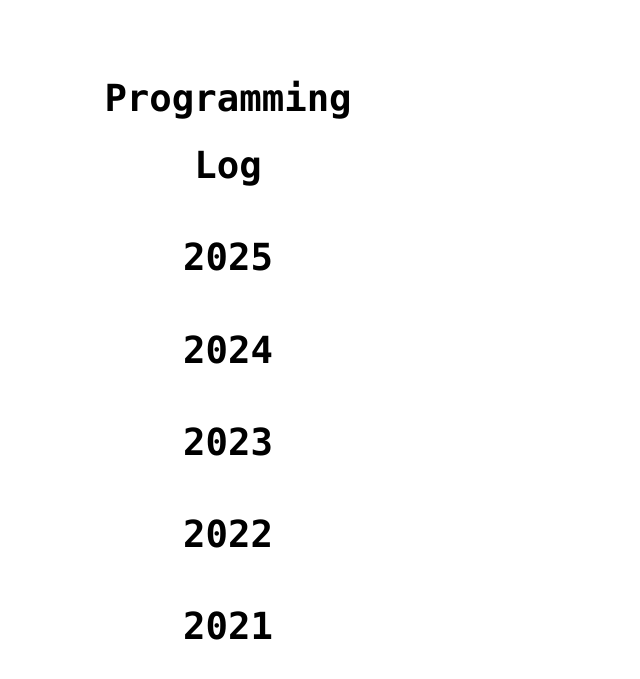
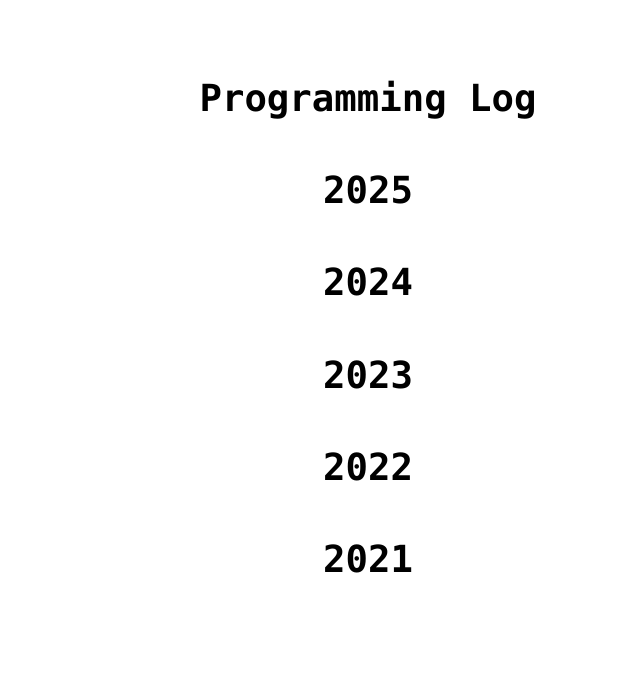
Before and after one commit to seandavidreed/seandavidreed.github.io, a Jekyll site: the page built from index.html, in a window 1280 px wide. Shown: the top 679 px of the page, without its empty margins (272-912 px from the left). Built offline with Jekyll 4.4.1, drawn with Linux system fonts in a browser that asks for light colours.

Commit message:
Reorganize CSS and change logical structure

```diff
--- a/_layouts/default.html
+++ b/_layouts/default.html
@@ -17,7 +17,7 @@
 		</script>
 	</head>
 	<body>
-		<div class="main">
+		<div class="responsive">
 			{{ content }}
 		</div>
 	</body>
--- a/css/styles.scss
+++ b/css/styles.scss
@@ -8,21 +8,43 @@
 $bp-largeputer: 1200px;
 
 body {
+	/* UNIVERSAL LAYOUT SETTINGS */
 	display: flex;
 	justify-content: center;
 	padding: 0px;
 	margin: 0px;
 	min-height: 100vh;
-	overflow: scroll;
 
-	.main {
+	/* UNIVERSAL TYPEFACE SETTINGS */
+	font-family: "Lucida Sans Typewriter",
+		     "Lucida Console",
+		     "monaco",
+		     "Bitstream Vera Sans Mono",
+		     "monospace";
+	font-size: 14pt;
+	line-height: 1.8;
+
+	/* UNIVERSAL ANCHOR SETTINGS */
+	a {
+		color: black;
+	}
+
+	/* UNIVERSAL IMAGE SETTINGS */
+	img {
+		width: 80%;
+		height: auto;
+	}
+
+	/* UNIVERSAL RESPONSIVE SETTINGS */
+	.responsive {
+		/* COLORS */
 		/* background-color: #95b8d1; */
+
+		/* LAYOUT */
 		justify-content: center;
-		font-family: "Lucida Sans Typewriter", "Lucida Console", monaco, "Bitstream Vera Sans Mono", monospace;
-		font-size: 14pt;
-		line-height: 1.8;
 		overflow: scroll;
 
+		/* BREAKPOINTS */
 		@media (min-width: $bp-smallphone) {
 			padding: 20px;
 			width: 100%;
@@ -50,7 +72,7 @@
 		}
 	}
 
-	// Formatting for code blocks
+	/* UNIVERSAL CODE BLOCK SETTINGS */
 	.highlight {
 		padding: 2px 10px;
 		background-color: black;
@@ -59,7 +81,7 @@
 		overflow: scroll;
 	}
 
-	// Formatting for equation blocks
+	/* UNIVERSAL MATHJAX SETTINGS */
 	.MathJax {
 		overflow-x: auto;
 		white-space: nowrap;
@@ -67,17 +89,11 @@
 		overflow: scroll;
 	}
 
-	.index-link {
-		text-decoration: none;
+	.index {
+		width: auto;
+		a {
+			text-decoration: none;
+		}
 	}
 
-	a {
-		color: black;
-	}
-
-
-	img {
-		width: 80%;
-		height: auto;
-	}
 }
--- a/index.html
+++ b/index.html
@@ -2,11 +2,11 @@
 layout: default
 title: home
 ---
- <div class="main" style="text-align: center;">
+ <div class="responsive index" style="text-align: center;">
 	<h1>Programming Log</h1>
-	<h1><a class="index-link" href="2025.html">2025</a></h1>
-	<h1><a class="index-link" href="2024.html">2024</a></h1>
-	<h1><a class="index-link" href="2023.html">2023</a></h1>
-	<h1><a class="index-link" href="2022.html">2022</a></h1>
-	<h1><a class="index-link" href="2021.html">2021</a></h1>
+	<h1><a href="2025.html">2025</a></h1>
+	<h1><a href="2024.html">2024</a></h1>
+	<h1><a href="2023.html">2023</a></h1>
+	<h1><a href="2022.html">2022</a></h1>
+	<h1><a href="2021.html">2021</a></h1>
 </div>
```
Also changed, not shown: _layouts/program.html (deleted, +0 -7 lines), 4 other files.
